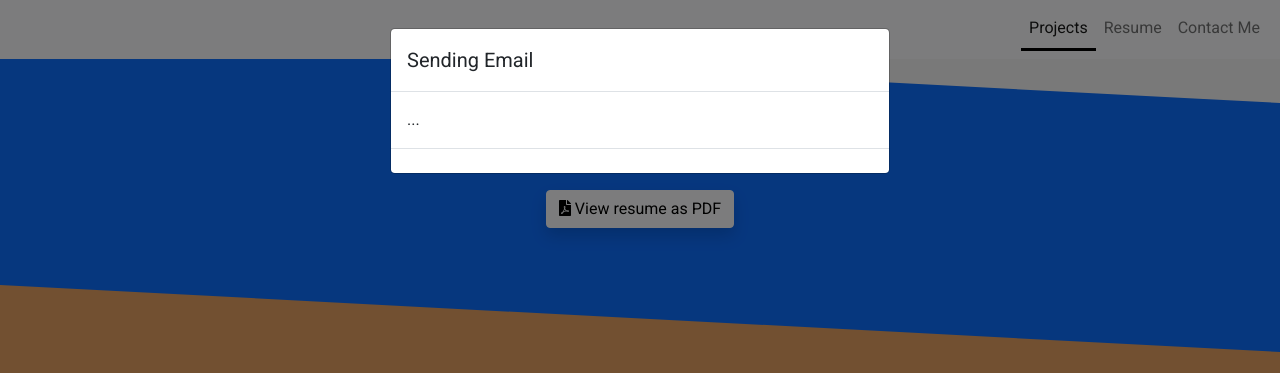
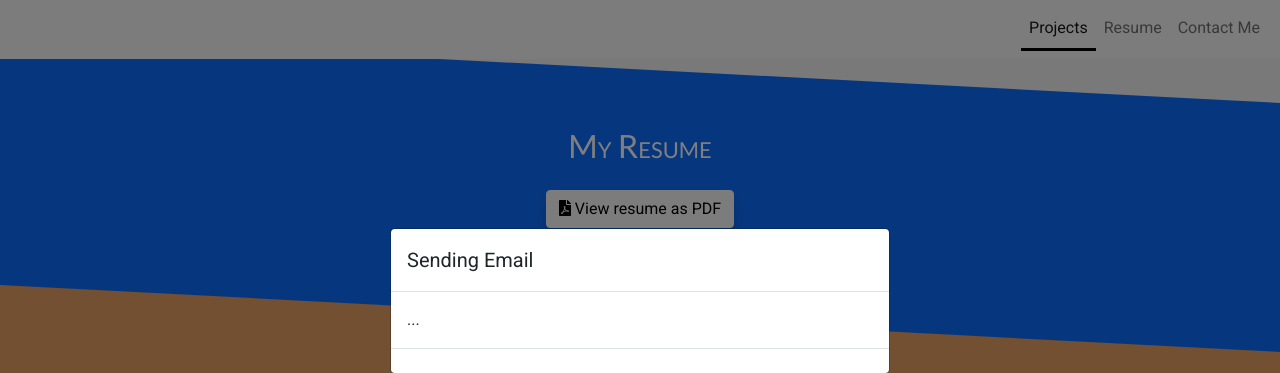
Before and after one commit to mark-obeirne/markobeirne-portfolio, a website: page index.html in a window 1280 px wide. Both pictures are taken after typing "Sample", "name@example.com", "Sample" into the empty fields and a click on the button "Submit". Shown: the part 1426-1799 px from the top of the page. Drawn offline with nearby package versions, Linux system fonts and the light colour scheme.

Commit message:
Update position of modal

```diff
--- a/static/css/style.css
+++ b/static/css/style.css
@@ -129,6 +129,10 @@ form label {
     transform-origin:bottom;
 }
 
+/* Mail Modal */
+.modal {
+    top: 25%;
+}
 
 /* Media Queries */
 @media screen and (min-width: 768px) {
```
